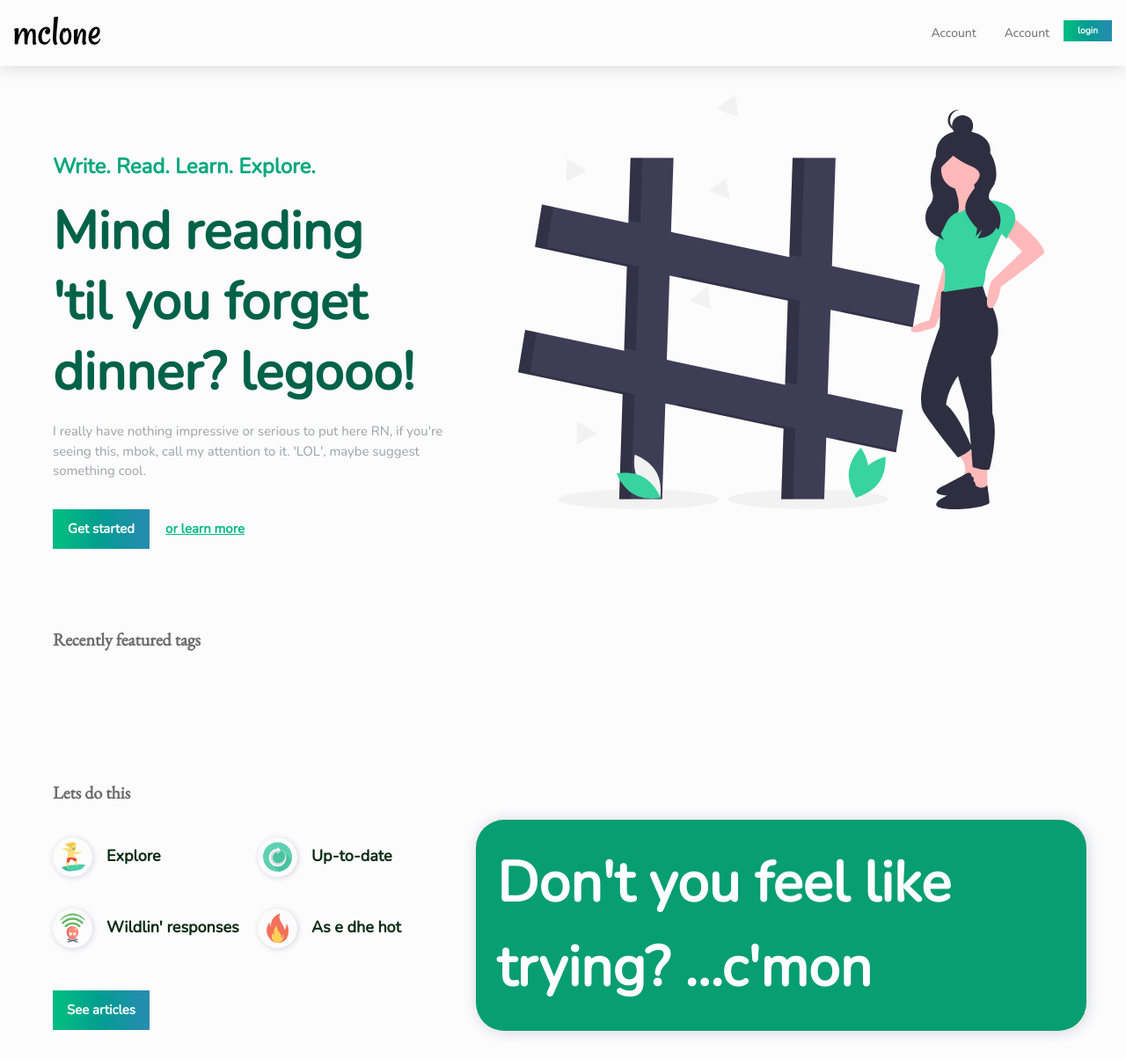
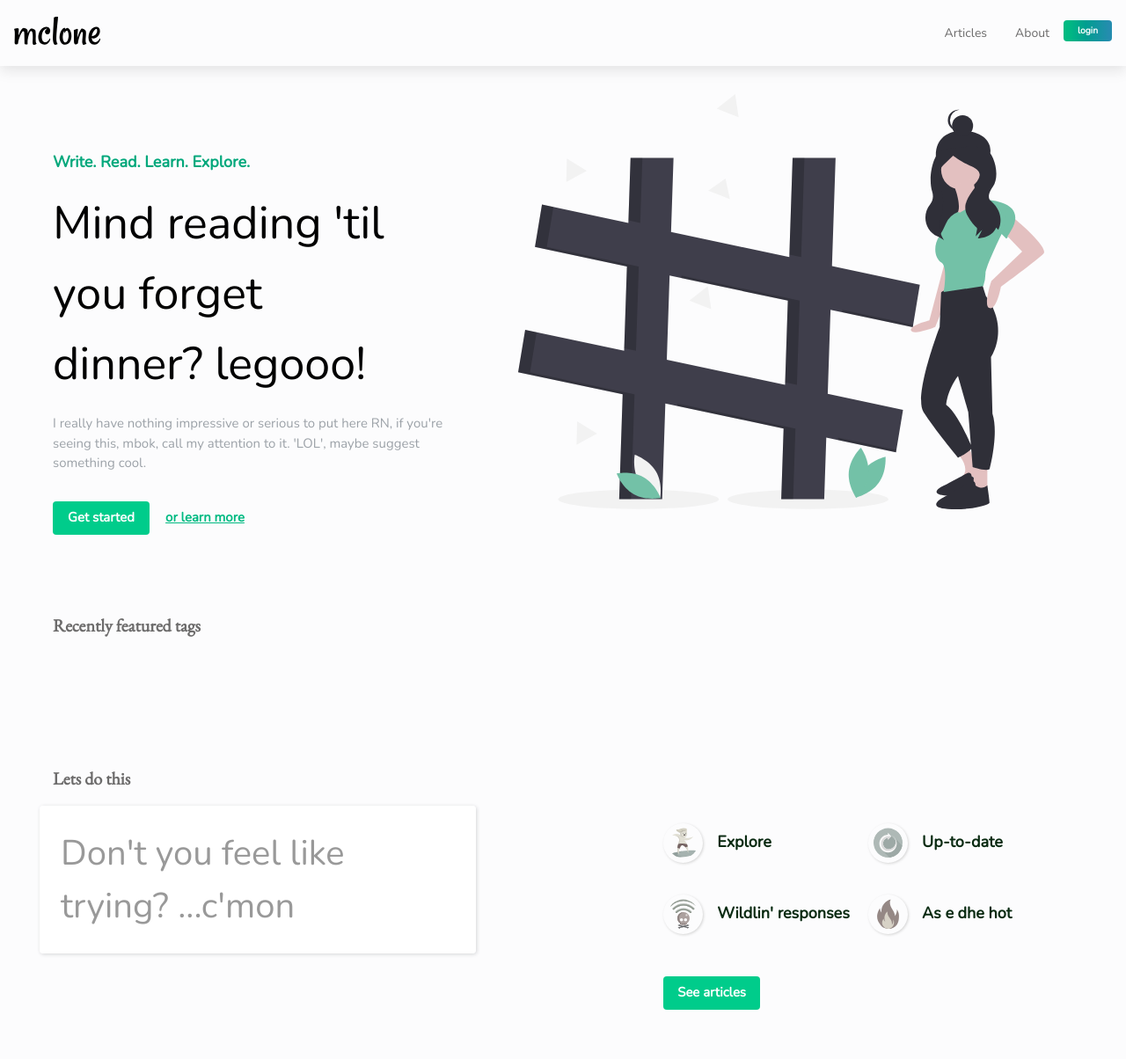
Before and after one commit to yemiOdetola/m-client, a React (Create React App) app: page / in a window 1280 px wide. Shown: the whole page at 88% size. After the commit the page ends 1180 px from the top, so only its background shows below. Built offline with nearby package versions, Linux system fonts and the light colour scheme; no server answers; sample sign-in values are in the browser's storage.

Commit message:
menu, landing

```diff
--- a/src/actions/articles.js
+++ b/src/actions/articles.js
@@ -224,7 +224,7 @@ export function writeComment(payload) {
 export function fetchTags() {
     return (dispatch) => {
         dispatch(clear());
-        axios.get(`${url}/tags/all`)
+        axios.get(`${globals.BASE_URL}/tags/all`)
             .then(response => {
                 if (response.data.success === false) {
                     alert(response);
--- a/src/assets/styles/components/articles.scss
+++ b/src/assets/styles/components/articles.scss
@@ -64,9 +64,6 @@
                         text-decoration: none;
                     }
                 }
-                // @media(min-width: 768px) {
-                //     font-size: 0.935rem;
-                // }
             }
             .others {
                 margin-top: 0.75rem;
@@ -105,9 +102,6 @@
             padding: 0.75rem;
             min-height: 120px;
             background-color: rgba(199, 255, 224, 0.61);
-            // @media(min-width: 1280px) {
-            //     margin: auto 1rem;
-            // }
             .title {
                 font-family: 'EB Garamond', serif;
                 text-align: left;
--- a/src/assets/styles/components/landing.scss
+++ b/src/assets/styles/components/landing.scss
@@ -6,22 +6,22 @@
             margin-top: 1.5rem;
             .tagline {
                 color: rgba(3, 168, 124, 1);
-                font-weight: bold;
+                font-weight: 800;
                 font-size: 0.935rem;
                 margin-bottom: 1rem;
                 @media(min-width: 768px) {
-                    font-size: 1.5rem;
+                    font-size: 1.125rem;
                 }
             }
             .title {
-                color: #006248;
+                color: #000;
                 font-size: 3rem;
                 text-align: left;
                 line-height: 4.25rem;
-                font-weight: 800;
+                font-weight: 300;
                 @media(min-width: 992px) {
                     line-height: 5rem;
-                    font-size: 3.75rem;
+                    font-size: 3.25rem;
                     width: 90%;
                 }
             }
@@ -48,6 +48,11 @@
             }
             img {
                 width: 100%;
+                transition: all 0.5s ease-in;
+                animation-name: anim;
+                animation-duration: .08s;
+                animation-iteration-count: infinite;
+                animation-timing-function: linear;
                 @media(min-width: 1280px) {
                     width: 90%;
                     display: block;
@@ -65,34 +70,35 @@
                 max-width: 90%;
             }
             .tag {
-                padding: 0.35rem;
-                margin: 0.75rem;
+                padding: 0.25rem;
+                margin: 1rem;
                 margin-left: 0;
                 background: #fff;
-                box-shadow: 1px 1px 11px #dadbdd;
+                box-shadow: 1px 1px 3px #dadbdd;
                 color: #000;
-                font-weight: 600;
-                border-radius: 1rem;
+                font-weight: 400;
+                font-size: 0.75rem;
+                border-radius: 0.5rem;
                 transition: all 0.125s ease-in-out;
                 &:hover {
                     cursor: pointer;
-                    box-shadow: 1px 1px 2px #dadbdd;
+                    box-shadow: 1px 1px 12px #dadbdd;
                 }
                 @media(min-width: 768px) {
                     padding: 0.5rem;
-                    font-size: 1.25rem;
+                    font-size: 1rem;
                 }
                 span.hash {
-                    width: 22px;
-                    height: 22px;
+                    width: 12px;
+                    height: 12px;
                     color: #ffffff;
                     background-color: #555;
                     display: inline-block;
                     border-radius: 50%;
                     text-align: center;
                     @media(min-width: 768px) {
-                        width: 30px;
-                        height: 30px;
+                        width: 24px;
+                        height: 24px;
                     }
                 }
             }
@@ -116,10 +122,10 @@
                     margin-right: 0.75rem;
                     width: 25px;
                     height: 25px;
-                    box-shadow: 1px 1px 6px #d4d5d7;
+                    box-shadow: 1px 1px 3px #d4d5d7;
                     padding: 0.35rem;
                     border-radius: 50%;
-                    // background: #C2FFEC;
+                    filter: grayscale(0.9);
                     @media(min-width: 768px) {
                         width: 45px;
                         height: 45px;
@@ -138,17 +144,26 @@
             }
         }
         .trial {
-            font-size: 2rem;
-            color: #fff;
-            font-weight: 800;
-            background: rgb(7, 158, 113);
+            font-size: 1.75rem;
+            color: #999;
+            font-weight: 300;
+            background: rgba(255, 255, 255, 0.801);
             padding: 1rem;
-            box-shadow: 1px 1px 1rem #d4d5d7;
-            border-radius: 2rem;
+            box-shadow: 1px 1px 0.25rem #d4d5d7;
+            border-radius: 0.25rem;
             @media(min-width: 992px) {
-                font-size: 4rem;
+                font-size: 2.5rem;
                 padding: 1.5rem;
             }
         }
     }
 }
+
+@keyframes anim {
+    from {
+      filter: grayscale(0.5);
+    }
+    to {
+      filter: grayscale(0);
+    }
+}
--- a/src/assets/styles/layouts/header.scss
+++ b/src/assets/styles/layouts/header.scss
@@ -13,10 +13,10 @@
         list-style: none;
         display: flex;
         justify-content: space-evenly;
-        .each-menu {
+        .each-menu, a.each-menu {
             margin: 0.5rem 1rem;
             font-size: 0.875rem;
-            color: rgb(90, 89, 89);
+            color: rgb(29, 29, 29);
             font-weight: 500;
             transition: all 0.125s ease-out;
             cursor: pointer;
--- a/src/assets/styles/shared.scss
+++ b/src/assets/styles/shared.scss
@@ -88,11 +88,12 @@ body {
 //-----------------------   forms  start  -----------------------
 .bttn {
     width: 100px;
-    height: 45px;
+    height: 38px;
     font-weight: 600;
     font-size: 0.875rem;
     border: none;
     display: block;
+    border-radius: 0.25rem;
     transition: 0.15s all ease-in-out;
     &:disabled {
         cursor: not-allowed !important;
--- a/src/components/Articles.js
+++ b/src/components/Articles.js
@@ -83,8 +83,8 @@ export class Articles extends Component {
                 <div className="articles-component component-spacing">
                     <div className="component-heading1 mb-4">All Articles</div>
                     <div className="row">
-                        <div className="col-lg-8">{articles}</div>
-                        <div className="col-lg-4">
+                        <div className="col-md-8">{articles}</div>
+                        <div className="col-md-4">
                             <div className="sidebar">
                                 <div className="each-bar most-viewed">
                                     <div className="header">
--- a/src/components/Landing.js
+++ b/src/components/Landing.js
@@ -1,6 +1,6 @@
 import React, { Component } from 'react';
 import { connect } from 'react-redux';
-import {Link} from 'react-router-dom';
+import { Link } from 'react-router-dom';
 import '../assets/styles/components/landing.scss';
 import Header from './layouts/Header';
 import PropTypes from 'prop-types';
@@ -8,16 +8,16 @@ import { fetchTags } from '../actions/articles';
 
 export class Landing extends Component {
     componentDidMount() {
-        // if(localStorage.getItem('mcUserToken')) {
-        //     this.props.fetchTags();
-        // } else {
-        //     this.props.history.push('/login');
-        // }
+        if (localStorage.getItem('mcUserToken')) {
+            this.props.fetchTags();
+        } else {
+            this.props.history.push('/login');
+        }
     }
     render() {
         let tags = [];
-        if (this.props.tags) {
-            const fetchedTags = this.props.tags;
+        if (this.props.tags && this.props.tags[0]) {
+            const fetchedTags = this.props.tags[0];
             fetchedTags.forEach((tag, index) => {
                 tags.push(<div className="tag" key={index}><span className="hash">#</span>&nbsp; {tag}</div>)
             })
@@ -37,7 +37,7 @@ export class Landing extends Component {
                                     </div>
                                 </div>
                                 <div className="banner-actions">
-                                    <button className="bttn dye mr-2"><Link to="/register">Get started</Link></button>
+                                    <button className="bttn primary mr-2"><Link to="/register">Get started</Link></button>
                                     <button className="bttn plain">or learn more</button>
                                 </div>
                             </div>
@@ -63,7 +63,10 @@ export class Landing extends Component {
                     <div className="about-mclone component-spacing">
                         <div className="component-heading1">Lets do this</div>
                         <div className="row">
-                            <div className="col-xl-5">
+                            <div className="col-xl-5 p-0 mt-3">
+                                <div className="trial">Don't you feel like trying? ...c'mon</div>
+                            </div>
+                            <div className="col-xl-5 offset-xl-2">
                                 <div className="each-row">
                                     <div className="item">
                                         <img src={require('../assets/images/surfer.svg')} alt="" />
@@ -85,11 +88,8 @@ export class Landing extends Component {
                                     </div>
                                 </div>
                                 <div className="banner-actions mt-5">
-                                    <button className="bttn dye"><Link to="/articles">See articles</Link></button>
+                                    <button className="bttn primary"><Link to="/articles">See articles</Link></button>
                                 </div>
-                            </div>
-                            <div className="col-xl-7 p-0 mt-3">
-                                <div className="trial">Don't you feel like trying? ...c'mon</div>
                             </div>
                         </div>
                     </div>
--- a/src/components/layouts/Header.js
+++ b/src/components/layouts/Header.js
@@ -40,8 +40,8 @@ export class Header extends Component {
                                 </Link>
                             </div>
                             <nav className="menu">
-                                <div className="each-menu text">Account</div>
-                                <div className="each-menu text">Account</div>
+                                <Link to='/articles' className="each-menu text">Articles</Link>
+                                <div className="each-menu text">About</div>
                                 {this.props.userDetails._id ?
                                     <div className="user">
                                         <Link to={`/user/${this.props.userDetails._id}`}>Hi, {this.props.userDetails.username}</Link>
```
